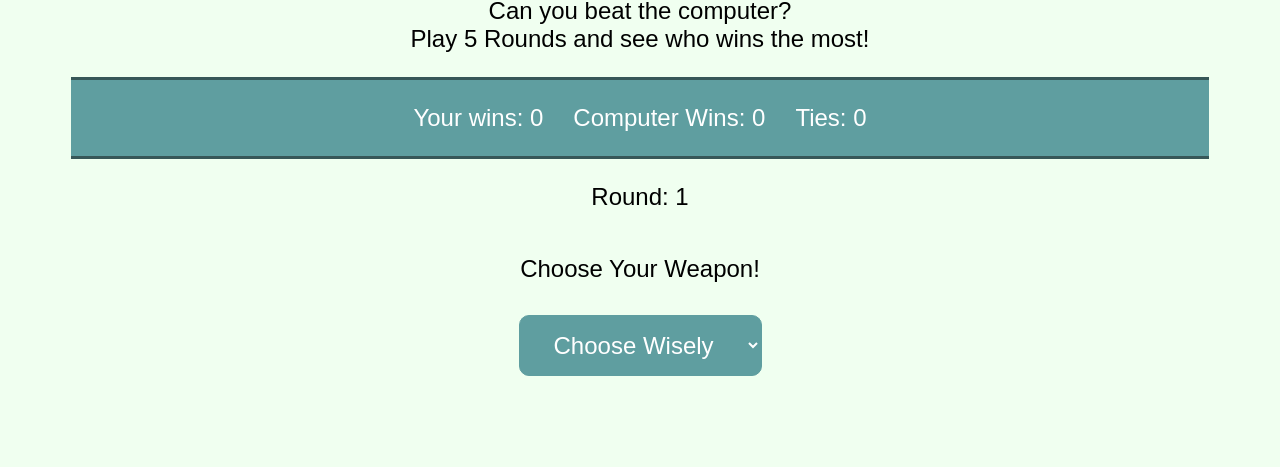
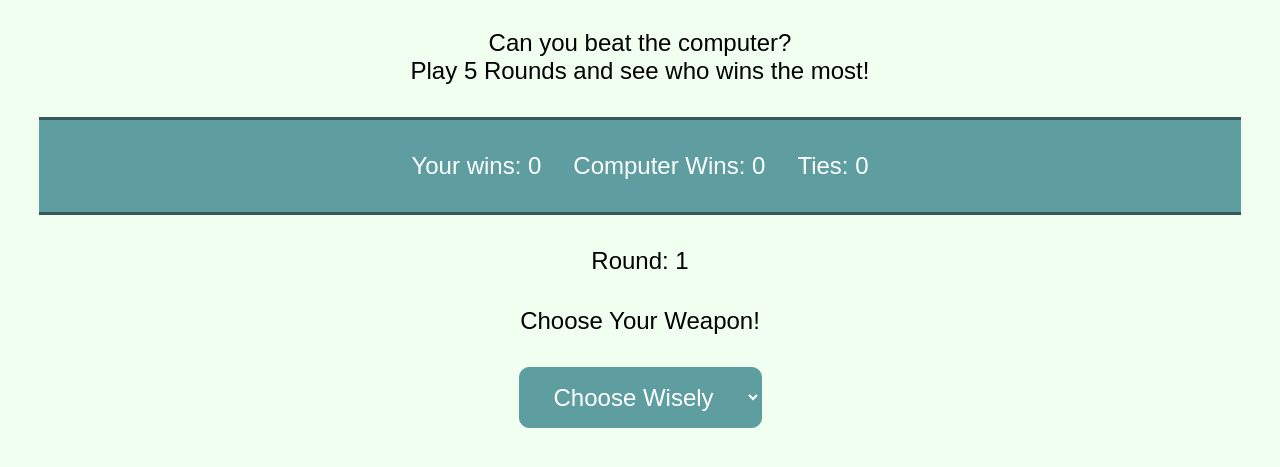
Before and after one commit to Anna-4444/rock-paper-scissors, a plain HTML site: page index.html in a window 1280 px wide. Shown: the part 151-618 px from the top of the page. Drawn offline with Linux system fonts and the light colour scheme.

Commit message:
Adjust css for mobile

```diff
--- a/css/main.css
+++ b/css/main.css
@@ -9,46 +9,55 @@ body {
 
 .content-wrapper {
     width: 90%;
-    margin: 0px auto;
+    margin: 1rem auto;
     display: flex;
     flex-direction: column;
     align-items: center;
     text-align: center;
+    gap: 1rem;
 }
 
 h1 {
-    font-size: 3.5rem;
+    font-size: 3rem;
 }
+
 p {
-    font-size: 1.5rem;
+    font-size: 1.25rem;
+    margin: 0;
 }
 
 .rounds-win-lose {
     width: 100%;
+    padding: 1rem;
     display: flex;
     justify-content: center;
-    gap: 30px;
+    gap: 1rem;
     color: white;
     background-color:cadetblue;
     border-top: 3px solid #375758;
     border-bottom: 3px solid #375758;
 }
 
+.rounds {
+    display: flex;
+    flex-direction: column;
+    gap: 1rem;
+}
+
 .round-set-up {
     display: flex;
     flex-direction: column;
     align-items: center;
-    gap: 2rem;
+    gap: 1rem;
 }
 
 label {
-    margin-top: 20px;
-    font-size: 1.5rem;
+    font-size: 1.25rem;
 }
 
 #weapon-select {
     padding: 15px 30px;
-    font-size: 1.5rem;
+    font-size: 1.25rem;
     color: white;
     background-color:cadetblue;
     border-color: cadetblue;
@@ -58,13 +67,14 @@ label {
 .round-results {
     display: flex;
     flex-direction: column;
-    padding: 2rem;
+    padding: 1rem;
+    gap: 1rem;
 }
 
 .versus {
     display: flex;
     justify-content: center;
-    gap: 2rem;
+    gap: 1rem;
 }
 
 .win {
@@ -86,9 +96,8 @@ label {
 button {
     color: white;
     padding: 15px 30px;
-    margin: 20px 0px;
     text-align: center;
-    font-size: 1.5rem;
+    font-size: 1.25rem;
     border-radius: 10px;
     cursor: pointer;
     background-color:cadetblue;
@@ -102,3 +111,34 @@ button:hover {
 .hide {
     display: none;
 }
+
+@media (min-width: 768px) {
+    .content-wrapper {
+        margin: 2rem auto;
+    }
+
+    h1 {
+        font-size: 3.5rem;
+    }
+
+    p,
+    label,
+    #weapon-select,
+    button {
+        font-size: 1.5rem;
+    }
+
+    .content-wrapper,
+    .rounds-win-lose,
+    .rounds,
+    .round-set-up,
+    .versus,
+    .round-results {
+        gap: 2rem;
+    }
+
+    .rounds-win-lose,
+    .round-results {
+        padding: 2rem;
+    }
+}
--- a/index.html
+++ b/index.html
@@ -19,7 +19,7 @@
             <p class="computer-wins"></p>
             <p class="ties"></p>
         </div>
-        <div>
+        <div class="rounds">
             <p class="current-round"></p>
             <button class="reset hide">Try Again?</button>
         </div>
```
